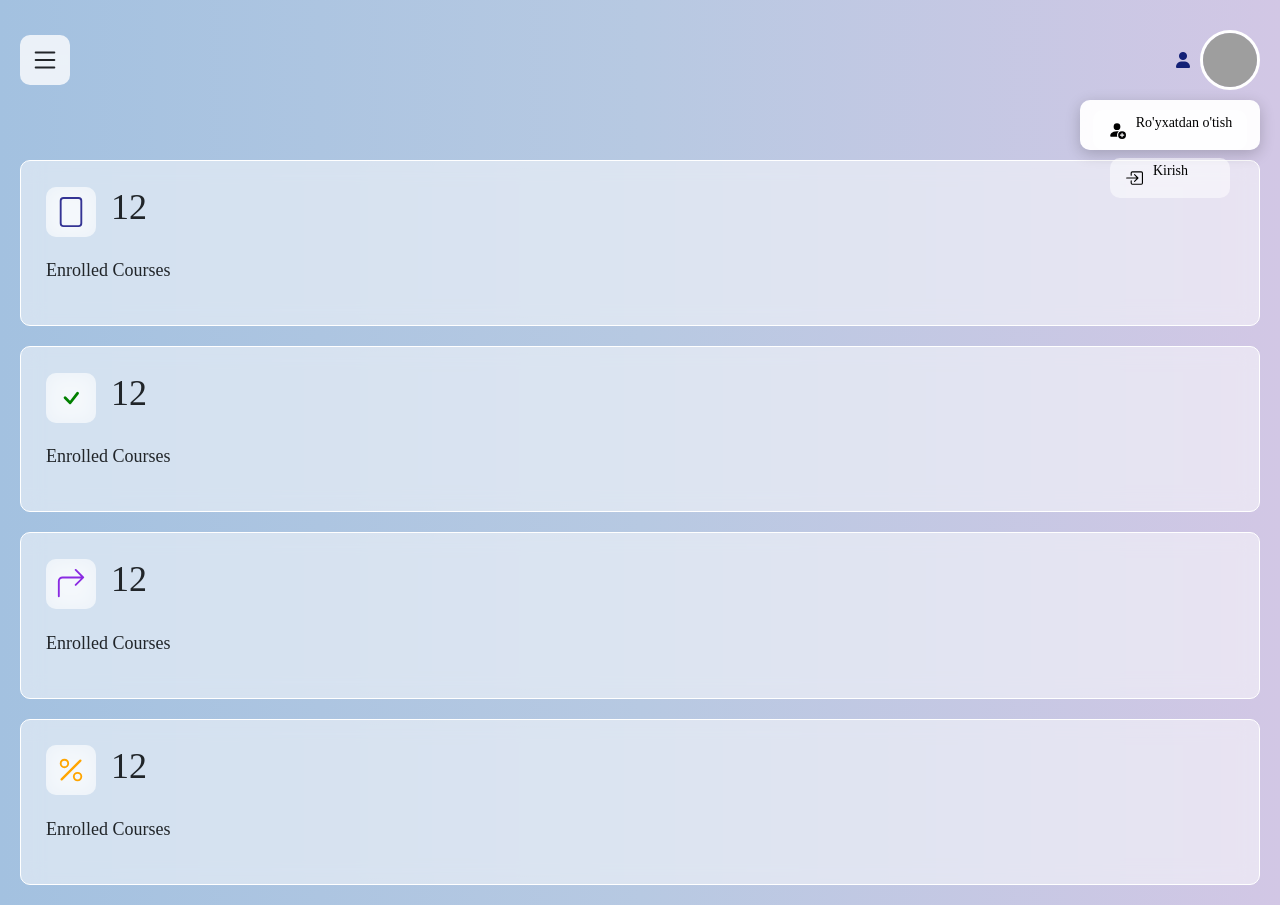
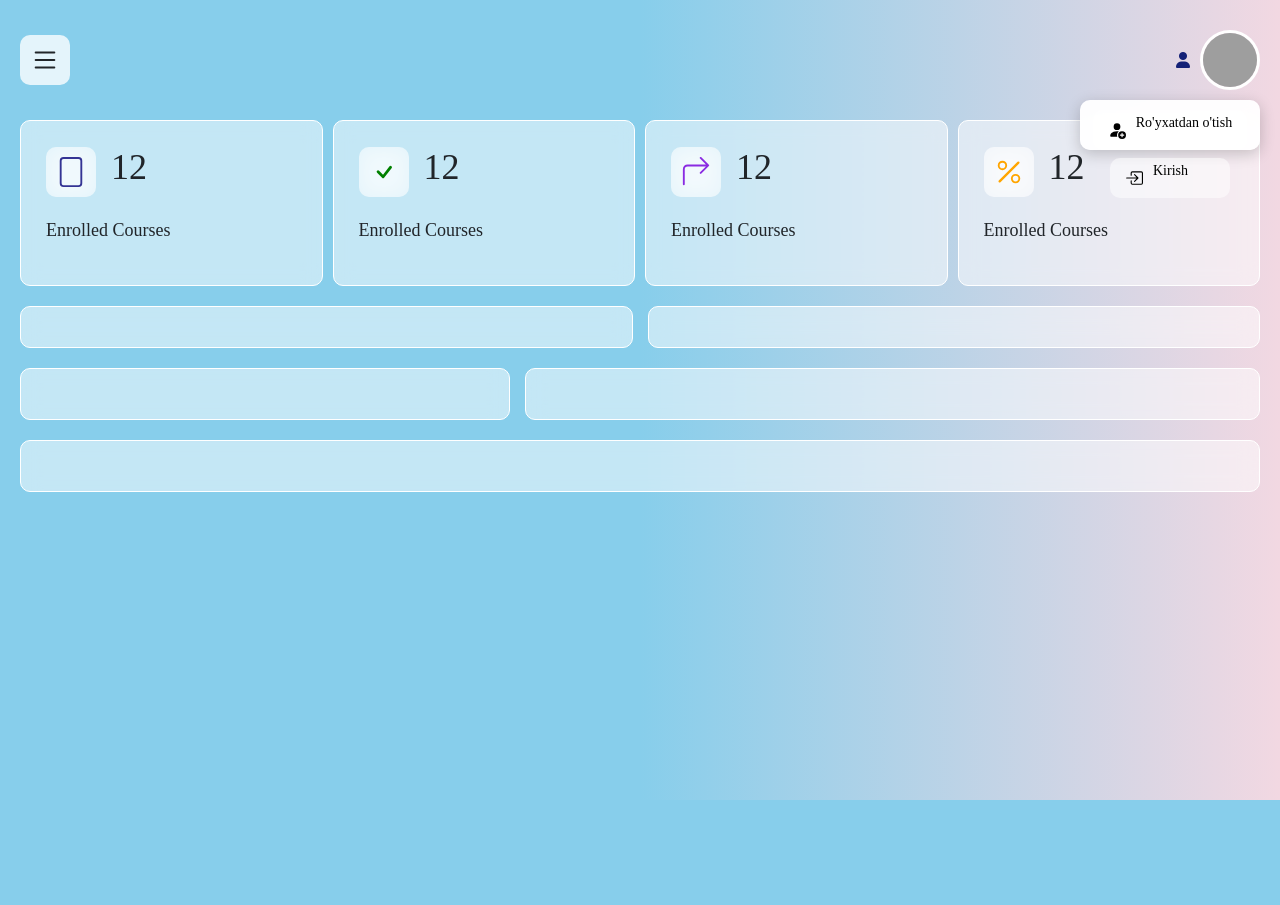
Before and after one commit to Otabek0808/ai-project, a Django app: page / in a window 1280 px wide. After the commit the page ends 800 px from the top, so only its background shows below. Run offline with Django 5.2, Linux system fonts and the light colour scheme; grey boxes are pictures that could not be loaded.

Commit message:
C:/Program Files/Git/

```diff
--- a/templates/app1/home.html
+++ b/templates/app1/home.html
@@ -8,6 +8,129 @@
     <meta name="viewport" content="width=device-width, initial-scale=1.0">
     <title>Boshqaruv Paneli</title>
   <style>
+.static_contaner_section {
+        width: auto;
+        max-width: 100%;
+        height: auto;
+        display: flex;
+        gap: 10px;
+        justify-content: space-between;
+      }
+      .contaner_info {
+        width: 100%;
+        height: auto;
+        backdrop-filter: blur(10px);
+        background-color: rgba(255, 255, 255, 0.511);
+        border-radius: 10px;
+        padding: 25px;
+        border: 0.1px solid white;
+      }
+      .log_num {
+        display: flex;
+        align-items: center;
+        gap: 15px;
+      }
+      .log_num svg {
+        width: 50px;
+        height: 50px;
+        backdrop-filter: blur(10px);
+        background-color: rgba(255, 255, 255, 0.511);
+        padding: 10px;
+        border-radius: 10px;
+      }
+      .log_num h2 {
+        font-size: 36px;
+      }
+      .contaner_info p {
+        font-size: 18px;
+        margin-top: 20px;
+      }
+      .section_statistik {
+        padding-top: 20px;
+        width: auto;
+        height: auto;
+        display: flex;
+        max-width: 100%;
+        gap: 15px;
+      }
+      .statistik_box {
+        width: 100%;
+        height: auto;
+      }
+      .progres {
+        display: flex;
+        justify-content: space-between;
+        width: auto;
+        gap: 15px;
+      }
+      .progress_box {
+        width: 100%;
+        height: auto;
+        backdrop-filter: blur(10px);
+        background-color: rgba(255, 255, 255, 0.511);
+        border-radius: 10px;
+        padding: 20px;
+        border: 0.1px solid white;
+      }
+      .attent_box {
+        padding-top: 20px;
+        display: flex;
+        justify-content: space-between;
+        width: auto;
+        gap: 15px;
+      }
+      .attent {
+        width: 40%;
+        height: auto;
+        backdrop-filter: blur(10px);
+        background-color: rgba(255, 255, 255, 0.511);
+        border-radius: 10px;
+        padding: 25px;
+        border: 0.1px solid white;
+      }
+      .grade {
+        width: 60%;
+        height: auto;
+        backdrop-filter: blur(10px);
+        background-color: rgba(255, 255, 255, 0.511);
+        border-radius: 10px;
+        padding: 25px;
+        border: 0.1px solid white;
+      }
+      .announcements {
+        margin-top: 20px;
+        width: auto;
+        height: auto;
+        backdrop-filter: blur(10px);
+        background-color: rgba(255, 255, 255, 0.511);
+        border-radius: 10px;
+        padding: 25px;
+        border: 0.1px solid white;
+      }
+      .time_box {
+        display: flex;
+        flex-direction: column;
+        gap: 20px;
+        width: 60%;
+        height: auto;
+      }
+      .tasks {
+        width: auto;
+        height: auto;
+        backdrop-filter: blur(10px);
+        background-color: rgba(255, 255, 255, 0.511);
+        border-radius: 10px;
+        padding: 10px;
+      }
+      .tasks_box {
+        width: auto;
+        height: auto;
+        backdrop-filter: blur(10px);
+        background-color: rgba(255, 255, 255, 0.511);
+        border-radius: 10px;
+        padding: 10px;
+      }
+
     @media (max-width:1225px) {
       .contaner_info {
         padding: 20px;
--- a/templates/base.html
+++ b/templates/base.html
@@ -45,6 +52,10 @@
             min-height: 100vh;
             width: 100%;
             position: relative;
+            background: linear-gradient(to right, #87ceeb, #87ceeb, #f2d8e2);
+        }
+        body h1{
+          font-weight: 1000;
         }
 
         /* Menu qismi */
@@ -279,50 +288,7 @@
         }
 
         /* Content styles */
-        main {
-            padding-top: 20px;
-        }
 
-        .static_contaner_section {
-            width: 100%;
-            display: flex;
-            flex-direction: column;
-            gap: 20px;
-        }
-
-        .contaner_info {
-            width: 100%;
-            height: auto;
-            backdrop-filter: blur(10px);
-            background-color: rgba(255, 255, 255, 0.511);
-            border-radius: 10px;
-            padding: 25px;
-            border: 0.1px solid white;
-        }
-
-        .log_num {
-            display: flex;
-            align-items: center;
-            gap: 15px;
-        }
-
-        .log_num svg {
-            width: 50px;
-            height: 50px;
-            backdrop-filter: blur(10px);
-            background-color: rgba(255, 255, 255, 0.511);
-            padding: 10px;
-            border-radius: 10px;
-        }
-
-        .log_num h2 {
-            font-size: 36px;
-        }
-
-        .contaner_info p {
-            font-size: 18px;
-            margin-top: 20px;
-        }
 
         /* MEDIA QUERIES */
 
```
Also changed, not shown: other parts of templates/base.html (+8 -22 lines), templates/app1/ai_chat.html (+67 -41 lines), templates/app1/video_lessons.html (+74 -16 lines), db.sqlite3.
